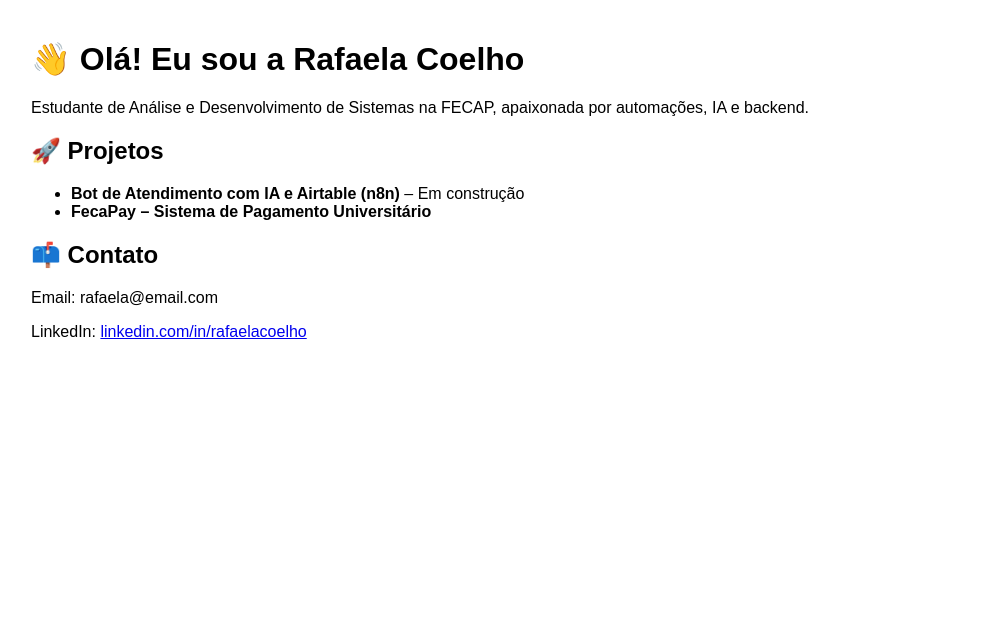
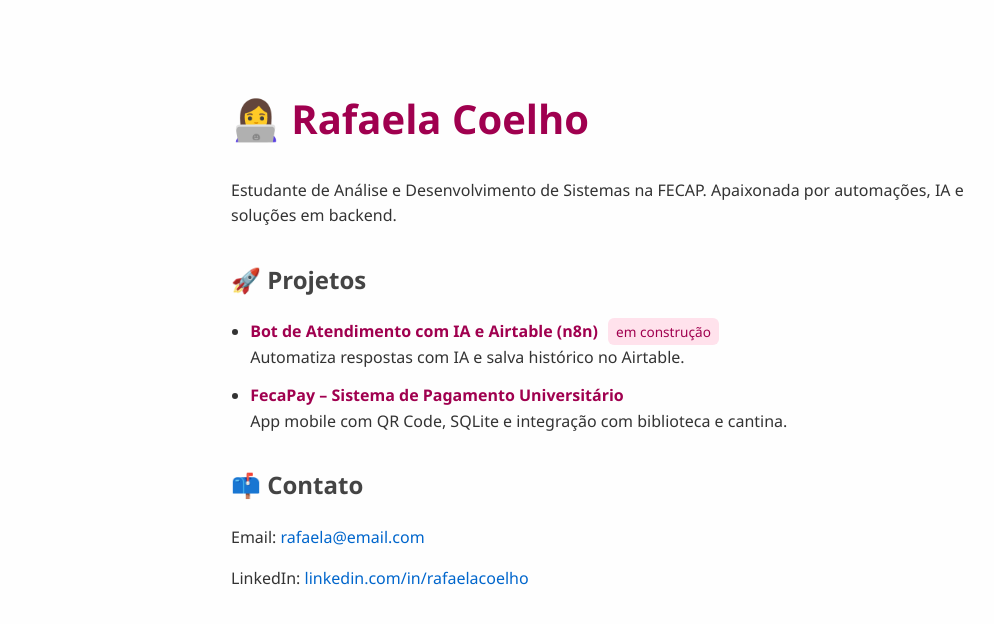
Before and after one commit to rafaelacoelhob/rafaelacoelhob.github.io, a plain HTML site: page index.html in a window 1280 px wide. Shown: the whole page, without its empty margins (9-1003 px from the left). Drawn offline with Linux system fonts and the light colour scheme.

Commit message:
Update index.html

```diff
--- a/index.html
+++ b/index.html
@@ -4,19 +4,77 @@
   <meta charset="UTF-8">
   <title>Portfólio de Rafaela Coelho</title>
   <meta name="viewport" content="width=device-width, initial-scale=1.0">
+  <style>
+    body {
+      font-family: 'Segoe UI', Tahoma, Geneva, Verdana, sans-serif;
+      margin: 40px auto;
+      max-width: 800px;
+      padding: 20px;
+      background-color: #fefefe;
+      color: #333;
+      line-height: 1.6;
+    }
+
+    h1 {
+      color: #a0004f;
+      font-size: 2.5rem;
+    }
+
+    h2 {
+      color: #444;
+      margin-top: 2rem;
+    }
+
+    ul {
+      padding-left: 1.2rem;
+    }
+
+    li {
+      margin-bottom: 0.8rem;
+    }
+
+    a {
+      color: #0066cc;
+      text-decoration: none;
+    }
+
+    a:hover {
+      text-decoration: underline;
+    }
+
+    .projeto strong {
+      color: #a0004f;
+    }
+
+    .tag {
+      background-color: #ffe2ec;
+      padding: 4px 8px;
+      border-radius: 6px;
+      font-size: 0.85rem;
+      margin-left: 6px;
+      color: #a0004f;
+    }
+  </style>
 </head>
-<body style="font-family: Arial; margin: 40px;">
-  <h1>👋 Olá! Eu sou a Rafaela Coelho</h1>
-  <p>Estudante de Análise e Desenvolvimento de Sistemas na FECAP, apaixonada por automações, IA e backend.</p>
+<body>
+  <h1>👩‍💻 Rafaela Coelho</h1>
+  <p>Estudante de Análise e Desenvolvimento de Sistemas na FECAP. Apaixonada por automações, IA e soluções em backend.</p>
 
   <h2>🚀 Projetos</h2>
   <ul>
-    <li><strong>Bot de Atendimento com IA e Airtable (n8n)</strong> – Em construção</li>
-    <li><strong>FecaPay – Sistema de Pagamento Universitário</strong></li>
+    <li class="projeto">
+      <strong>Bot de Atendimento com IA e Airtable (n8n)</strong>
+      <span class="tag">em construção</span><br>
+      Automatiza respostas com IA e salva histórico no Airtable.
+    </li>
+    <li class="projeto">
+      <strong>FecaPay – Sistema de Pagamento Universitário</strong><br>
+      App mobile com QR Code, SQLite e integração com biblioteca e cantina.
+    </li>
   </ul>
 
   <h2>📫 Contato</h2>
-  <p>Email: rafaela@email.com</p>
+  <p>Email: <a href="mailto:rafaela@email.com">rafaela@email.com</a></p>
   <p>LinkedIn: <a href="https://linkedin.com/in/rafaelacoelho" target="_blank">linkedin.com/in/rafaelacoelho</a></p>
 </body>
 </html>
```
